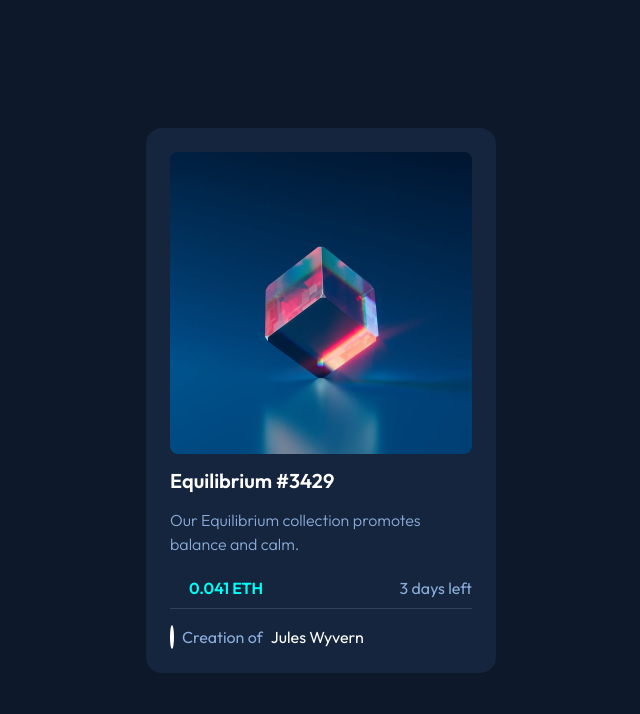
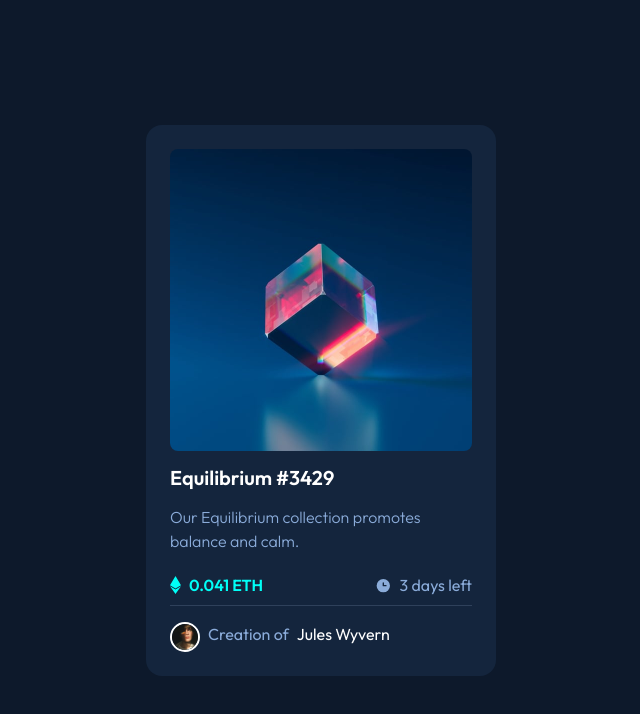
Before and after one commit to tmccann/nft-preview-card-component-main, a plain HTML site: page index.html in a window 1280 px wide. Shown: the whole page, without its empty margins (319-959 px from the left). Drawn offline with Linux system fonts and the light colour scheme; the site is published under a folder, as on GitHub Pages, so addresses that start at the root find nothing.

Commit message:
file location fix

```diff
--- a/index.html
+++ b/index.html
@@ -23,7 +23,7 @@
       <section class="card__top">
         <div class="card__top__overlay">
           <img class="card__top-image" src="./images/image-equilibrium.jpg" alt="" />
-          <div class="card__top__overlay-img"><img src="/images/icon-view.svg" alt=""></div>
+          <div class="card__top__overlay-img"><img src="./images/icon-view.svg" alt=""></div>
         </div>
         <h2><a href="#">Equilibrium #3429</a></h2>
         <p class="card__top-description">
@@ -32,18 +32,18 @@
 
         <div class="card__top-info">
           <section class="card__top-description flex">
-            <img src="/images/icon-ethereum.svg" alt="" />
+            <img src="./images/icon-ethereum.svg" alt="" />
             <span class="card__top__info-value">0.041 ETH</span>
           </section>
           <section class="flex">
-            <img class="clock" src="/images/icon-clock.svg" alt="" />
+            <img class="clock" src="./images/icon-clock.svg" alt="" />
             <span>3 days left</span>
           </section>
         </div>
       </section>
 
       <section class="card__bottom flex">
-        <img class="avatar" src="/images/image-avatar.png" alt="" />
+        <img class="avatar" src="./images/image-avatar.png" alt="" />
         <span> Creation of </span><a href="#"><a href="#" class="card__bottom-user">Jules Wyvern</a>
       </section>
     </div>
```
